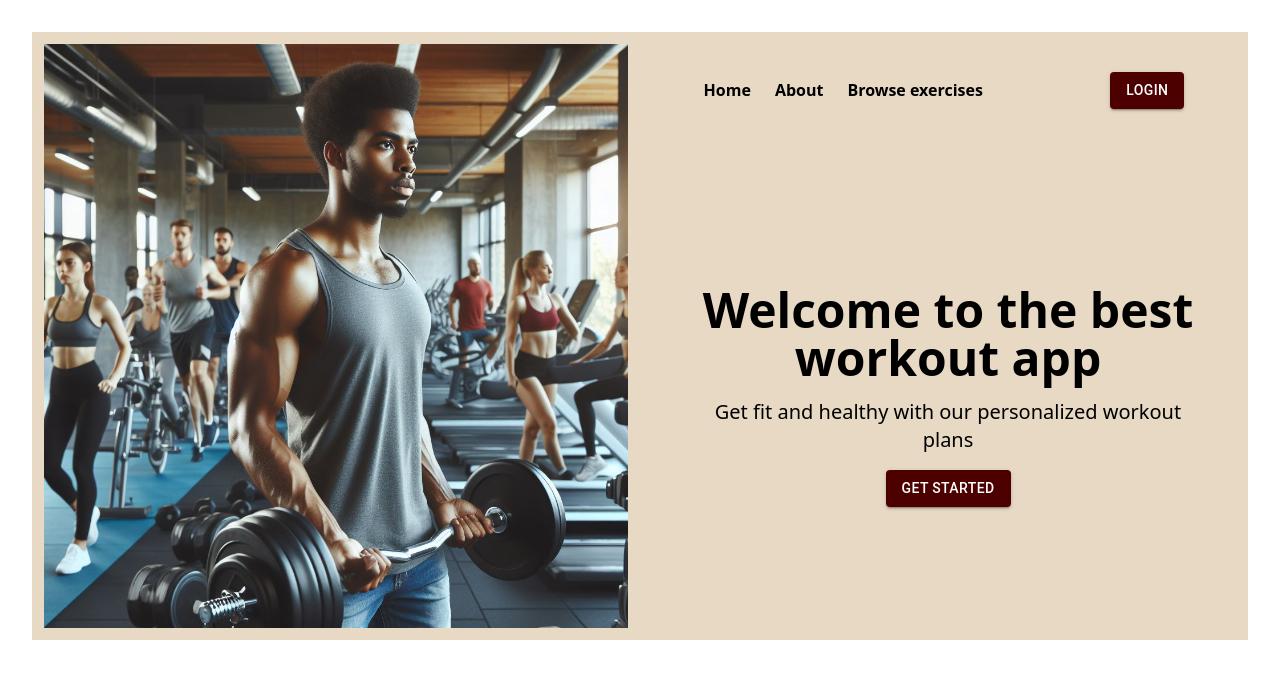
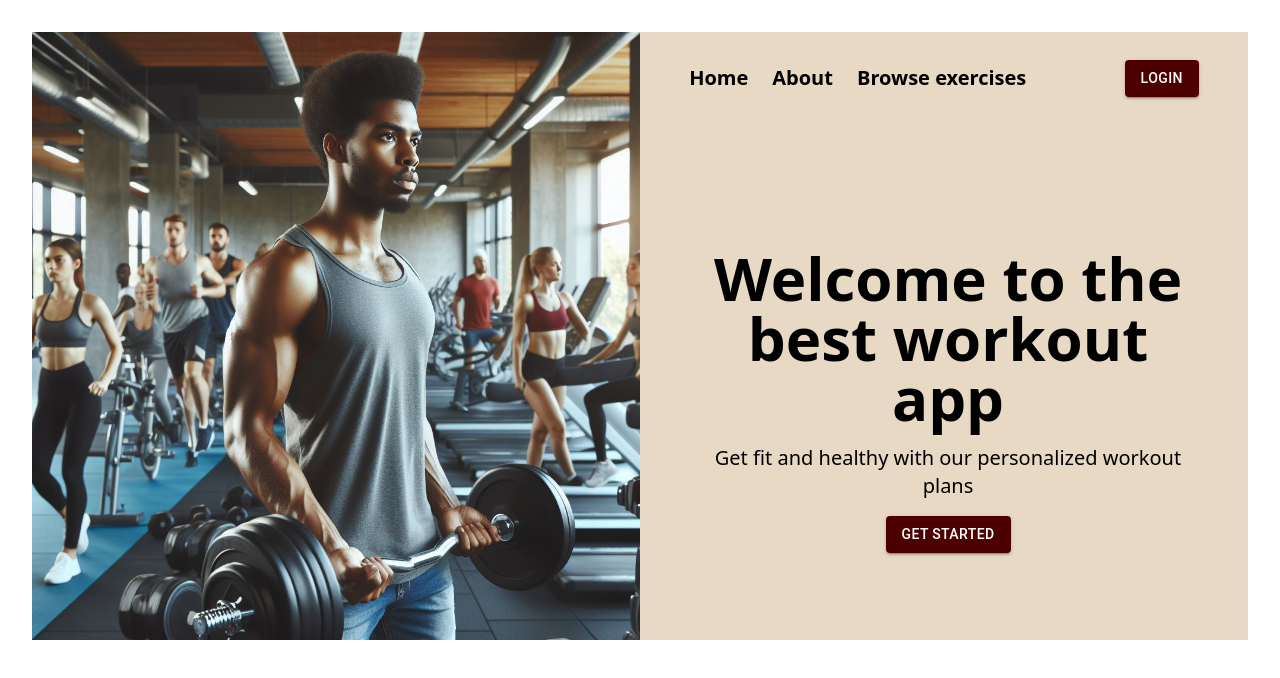
Before and after one commit to milczarekmat/Gym-Excercises-Fullstack-Webapp, a React (Vite) app in the folder frontend/: page / in a window 1280 px wide. Shown: the top 678 px of the page. Built offline with nearby package versions, Linux system fonts and the light colour scheme.

Commit message:
Update Hero component styles and content

```diff
--- a/frontend/src/components/Hero.jsx
+++ b/frontend/src/components/Hero.jsx
@@ -4,12 +4,13 @@ import Navbar from './Navbar'
 
 function Hero() {
   return (
-    <header className="grid sm:grid-cols-2 bg-primary">
-      <ImageSection />
-      <div>
+    <header className="grid lg:grid-cols-2 bg-primary max-h-full relative">
+      <div className="lg:order-last">
         <Navbar />
         <HeroContent />
       </div>
+      <ImageSection />
+
     </header>
 
   )
--- a/frontend/src/components/HeroContent.jsx
+++ b/frontend/src/components/HeroContent.jsx
@@ -2,13 +2,13 @@ import { Button } from '@mui/material'
 
 function HeroContent() {
   return (
-    <div className="flex flex-col align-middle justify-center h-full px-10 ml-2 pb-8">
-      <h1 className="text-5xl font-bold">Welcome to the best workout app</h1>
-      <p className="text-xl mt-4">
+    <div className="flex flex-col align-middle justify-center h-full px-10 ml-2 pb-8 absolute text-black font-bold mix-blend-plus-darker">
+      <h1 className="lg:text-6xl text-4xl font-bold">Welcome to the best workout app</h1>
+      <p className="lg:text-xl lg:font-normal text-lg font-bold mt-4">
         Get fit and healthy with our personalized workout plans
       </p>
 
-      <div className="mt-4">
+      <div className="mt-4 mb-4">
         <Button color="secondary" variant="contained">Get started</Button>
       </div>
     </div>
--- a/frontend/src/components/ImageSection.jsx
+++ b/frontend/src/components/ImageSection.jsx
@@ -2,8 +2,9 @@ import heroImg from '../assets/hero_img.jpg'
 
 function ImageSection() {
   return (
-    <div className="p-3 flex justify-center">
+    <div className="flex justify-center">
       <img className="max-w-full max-h-full" src={heroImg} alt="Hero image" />
+
     </div>
   )
 }
--- a/frontend/src/components/Navbar.jsx
+++ b/frontend/src/components/Navbar.jsx
@@ -4,12 +4,13 @@ import { Link } from 'react-router-dom'
 
 function Navbar() {
   return (
-    <div className=" bg-primary font-bold flex justify-around mt-10">
+    <div className=" bg-primary font-bold flex lg:justify-around justify-between mt-7 mx-8 lg:mx-0 mb-6">
       <Stack
         direction="row"
         spacing={3}
         justifyContent="center"
         alignItems="center"
+        className="text-xl *:transition-transform transform hover:*:scale-110 hover:after:*:w-full"
       >
         <Link to="/">Home</Link>
         <Link to="/about">About</Link>
--- a/frontend/tailwind.config.js
+++ b/frontend/tailwind.config.js
@@ -8,6 +8,7 @@ export default {
     extend: {
       colors: {
         primary: '#e7d9c3',
+        secondary: '#4c0000',
       },
     },
   },
```
Also changed, not shown: frontend/src/assets/hero4.jpg (added).
